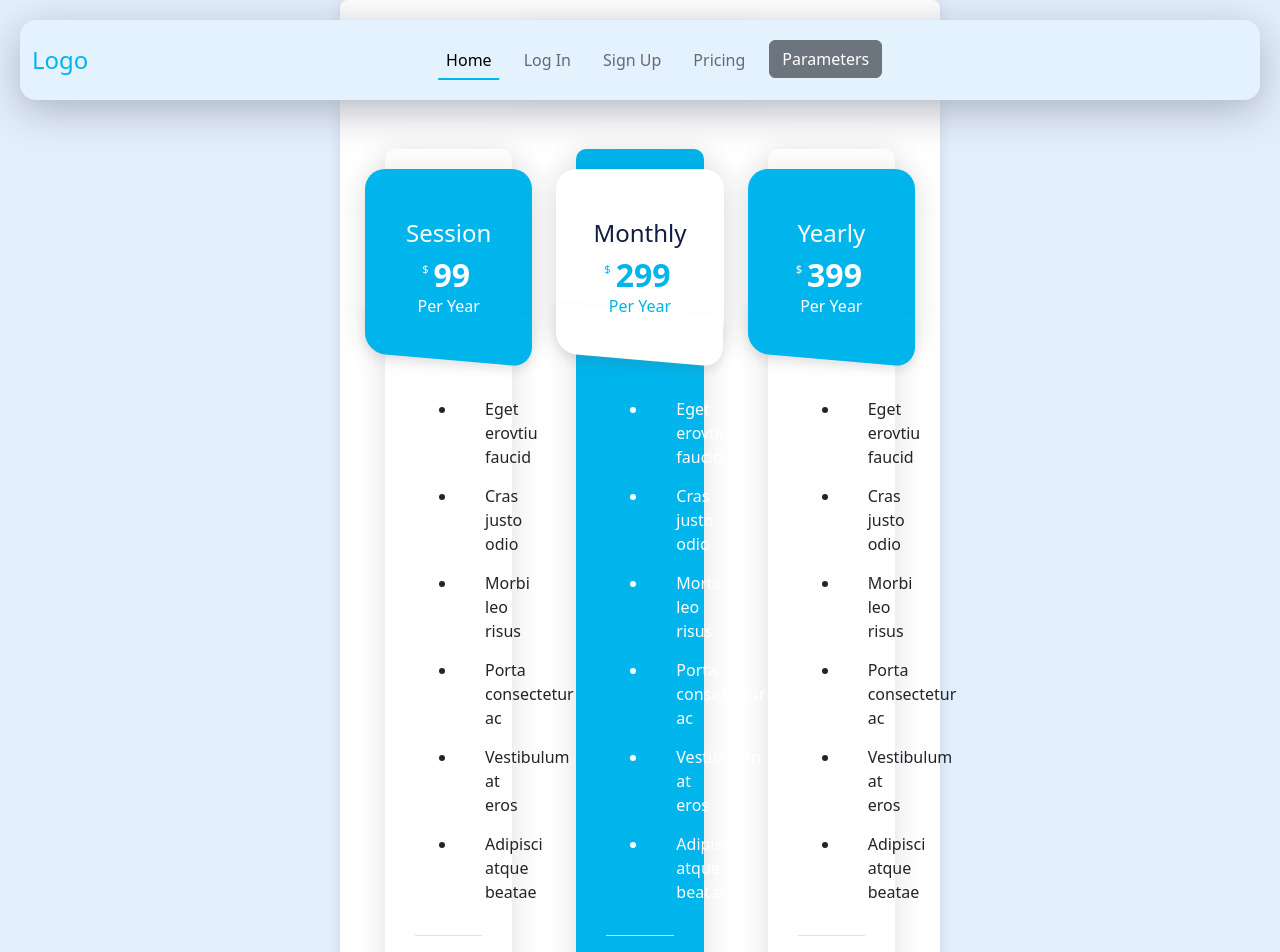
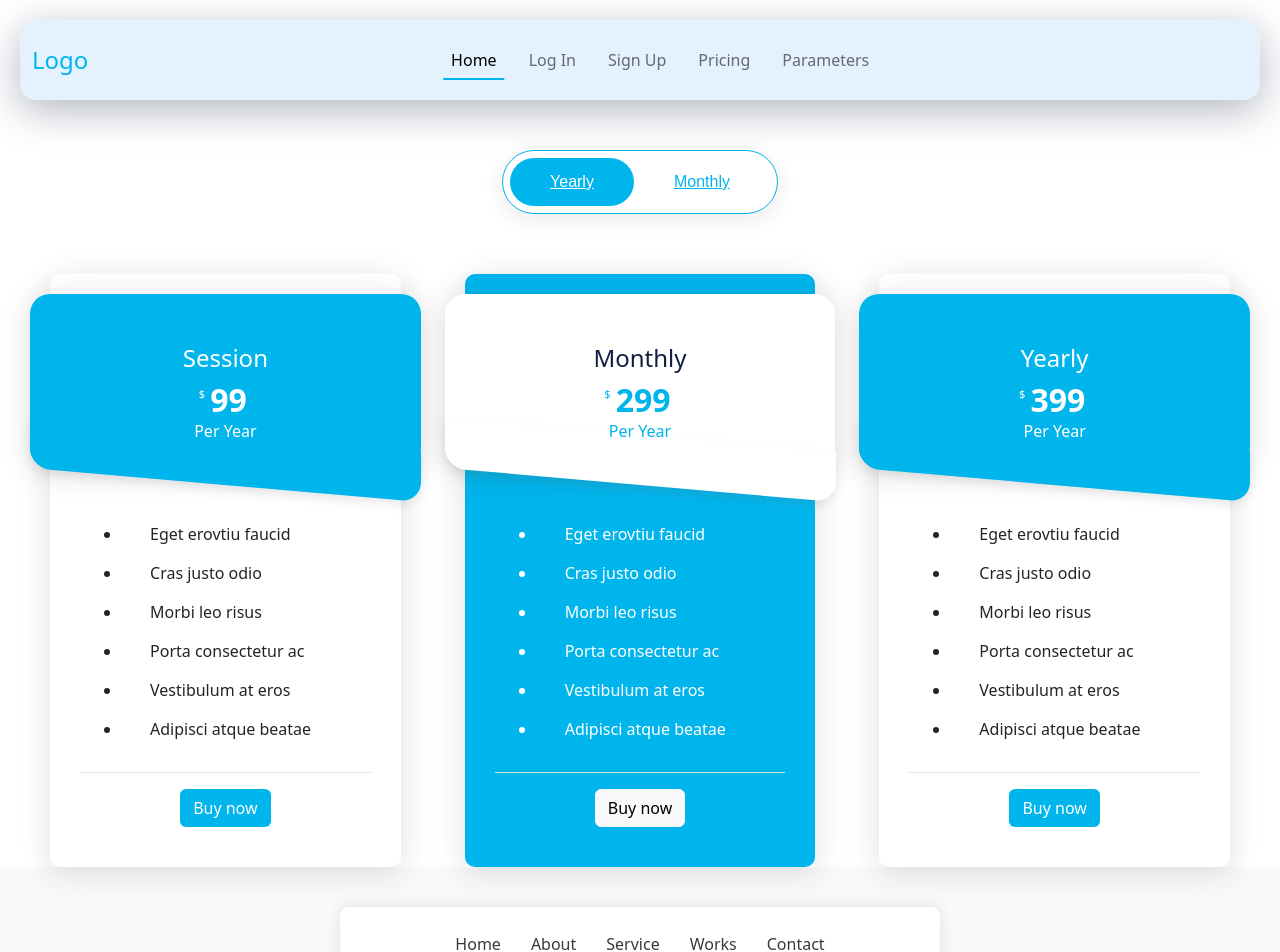
Before and after one commit to mohamedyaakoubi/DocuMed, a React (Create React App) app: page /pricing in a window 1280 px wide. Shown: the top 952 px of the page. Built offline with nearby package versions, Linux system fonts and the light colour scheme.

Commit message:
page logIn w pricing  jwhom fsfs khlihom kime home w riglt chwye nav eme 7sb fazt l role mzlt mehich mrigle

```diff
--- a/src/App.css
+++ b/src/App.css
@@ -1,7 +1,6 @@
 
 .App {
   text-align: center;
-  background-color:#e3effd;
 
 
 }
--- a/src/doctorComponents/doctorSignUp/docSignUp.jsx
+++ b/src/doctorComponents/doctorSignUp/docSignUp.jsx
@@ -100,7 +100,7 @@ const DocSignUp = () => {
 
 
     return (
-        <div class="body">
+        <div class="bodySignUp">
 
             <section>
                 <div class="container , containerdiv" >
--- a/src/doctorComponents/styleSignUp.css
+++ b/src/doctorComponents/styleSignUp.css
@@ -3,7 +3,7 @@
 @import url("https://fonts.googleapis.com/css2?family=Poppins:wght@200;300;400;500;600;700&display=swap");
 
 
-.body {
+.bodySignUp {
   padding-top: 20px;
   padding-bottom: 20px;
 
--- a/src/pages/LogIn/LogIn.jsx
+++ b/src/pages/LogIn/LogIn.jsx
@@ -1,5 +1,7 @@
-import React, { useState } from 'react';
-import { useNavigate } from 'react-router-dom'; // Import useNavigate for redirection
+import React, { useState, useEffect} from 'react';
+
+import 'bootstrap/dist/js/bootstrap.bundle.min.js';
+import { Link, useNavigate } from 'react-router-dom'; // Import useNavigate for redirection
 import { getAuth, signInWithEmailAndPassword } from 'firebase/auth';
 import { collection, query, where, getDocs } from 'firebase/firestore';
 import { db } from '../../Configs/firebase'; // Ensure this path is correct
@@ -49,13 +51,17 @@ export const LogIn = () => {
     };
 
     // Function to handle redirection to Sign Up page
-    const handleRedirect = () => {
-        navigate('/SignUp'); // Redirect to the SignUp page
-    };
+    // const handleRedirect = () => {
+    //    navigate('/SignUp'); // Redirect to the SignUp page
+    // };
+
+    // ==> istead of it make <link to "/page1" > txt </link> as following it is easier
+    // in this case
 
     return (
+        <body className='bodyLogin'>
             <div className="loginContainer">
-            <h2>Log In</h2>
+                <h2 className='logini'>Log in</h2>
                 {error && <p style={{ color: 'red' }}>{error}</p>}
                 <form className="loginForm" onSubmit={handleSubmit}>
                     <div className="formGroup">
@@ -85,12 +91,12 @@ export const LogIn = () => {
                     <button type="submit" className="loginButton">Log In</button>
                 </form>
                 <p className="redirectText">
-                Don't have an account?{' '}
-                <button type="button" onClick={handleRedirect} className="redirectButton">
-                    Sign Up
-                </button>
+                    <Link to="/signup" className="redirectButton">
+                        Don't have an account?
+                    </Link>
                 </p>
             </div>
+        </body>
     );
 };
 
--- a/src/pages/LogIn/Login.css
+++ b/src/pages/LogIn/Login.css
@@ -1,20 +1,24 @@
 /* LogIn.css */
 
 .loginContainer {
+    margin-top: 130px;
+    margin-bottom: 10px;
     width: 100%;
     max-width: 400px;
-    margin: 0 auto;
+    margin-right: auto;
+    margin-left: auto;
+    margin-left: 50rm;
     padding: 20px;
-    border: 1px solid #007BFF; /* Blue border */
+    border: 1px solid #00b5ec; /* Blue border */
     border-radius: 5px;
     background-color: #e3f2fd; /* Light blue background */
     box-shadow: 0 0 10px rgba(0, 123, 255, 0.2); /* Blue shadow */
 }
 
-h2 {
+.logini {
     text-align: center;
-    margin-bottom: 20px;
-    color: #007BFF; /* Blue heading */
+    margin-bottom: 50px;
+    color: #0056b3; /* Blue heading */
 }
 
 .loginForm {
--- a/src/pages/Navbar/Navbar.jsx
+++ b/src/pages/Navbar/Navbar.jsx
@@ -101,10 +101,10 @@ const Navbar = () => {
                 {userRole === 'patient' && (
                   <>
                     <li className="nav-item">
-                      <button className="btn btn-primary mx-2" onClick={handleAppointmentsClick}>My Appointments</button>
+                      <Link className=" nav-link mx-lg-2" onClick={handleAppointmentsClick}>My Appointments</Link>
                     </li>
                     <li className="nav-item">
-                      <button className="btn btn-primary mx-2" onClick={handleMyRecord}>My Records</button>
+                      <Link className=" nav-link mx-lg-2" onClick={handleMyRecord}>My Records</Link>
                     </li>
                   </>
                 )}
@@ -116,13 +116,13 @@ const Navbar = () => {
                   </li>
                 )}
                 <li className="nav-item">
-                  <button className="btn btn-secondary mx-2" onClick={handleParametersClick}>Parameters</button>
+                  <Link className="nav-link mx-lg-2" onClick={handleParametersClick}>Parameters</Link>
                 </li>
               </ul>
             </div>
           </div>
           {currentUser && (
-            <button className="btn btn-outline-danger" onClick={handleLogout}>Logout</button>
+            <Link className="btn btn-outline-danger" onClick={handleLogout}>Logout</Link>
           )}
         </div>
       </nav>
--- a/src/pages/Pricing/Pricing.css
+++ b/src/pages/Pricing/Pricing.css
@@ -1,7 +1,23 @@
 
 
 /* ===== PRICING PAGE ===== */
+.container1{
 
+  width: 100%;
+  margin-left: 0rem;
+}
+
+.tab-content{
+  margin-left: 30px;
+  margin-right: 30px;
+
+}
+
+
+.btn1, .btn2{
+  background-color: #00b5ec;
+  color: #fff;
+}
 .price-tabs {
   background-color: #fff;
   -webkit-box-shadow: 0 5px 20px 0 rgba(39, 39, 39, 0.1);
@@ -10,7 +26,9 @@
   padding: 7px;
   border-radius: 40px;
   border: 1px solid #00b5ec;
-  margin-bottom: 45px;
+  margin-bottom: 5px;
+  margin-top: 150px;
+
 }
 
 @media (min-width: 768px) {
@@ -19,7 +37,7 @@
   }
 }
 
-.price-tabs .nav-link {
+.price-tabs .nav-link1 {
   color: #00b5ec;
   font-weight: 500;
   font-family: "Montserrat", sans-serif;
@@ -33,21 +51,24 @@
 }
 
 @media (min-width: 768px) {
-  .price-tabs .nav-link {
+  .price-tabs .nav-link1 {
     padding: 12px 40px;
   }
 }
 
-.price-tabs .nav-link.active {
+.price-tabs .nav-link1.active {
   background-color: #00b5ec;
   color: #fff;
 }
 
 .price-item {
+  text-align: left;
+  margin-top: 20px;
   background-color: #fff;
   -webkit-box-shadow: 0 5px 30px 0 rgba(39, 39, 39, 0.15);
           box-shadow: 0 5px 30px 0 rgba(39, 39, 39, 0.15);
   border-radius: 10px;
+
 }
 
 @media (min-width: 768px) {
--- a/src/pages/Pricing/Pricing.jsx
+++ b/src/pages/Pricing/Pricing.jsx
@@ -4,11 +4,11 @@ import "./Pricing.css";
 export const Pricing = () => {
     return  (
 
-            <div className="container">
+        <div className="container1">
             <div className="text-center">
-                <div className="nav price-tabs" role="tablist">
-                    <a className="nav-link active" href="#yearly" role="tab" data-toggle="tab">Yearly</a>
-                    <a className="nav-link" href="#monthly" role="tab" data-toggle="tab">Monthly</a>
+                <div className="nav1 price-tabs" role="tablist">
+                    <a className="nav-link1 active" href="#yearly" role="tab" data-toggle="tab">Yearly</a>
+                    <a className="nav-link1" href="#monthly" role="tab" data-toggle="tab">Monthly</a>
                 </div>
             </div>
             <div className="tab-content wow fadeIn" >
@@ -48,7 +48,7 @@ export const Pricing = () => {
                                             <span>Adipisci atque beatae</span>
                                         </li>
                                     </ul>
-                                    <a href="#" className="btn btn-custom">Buy now</a>
+                                    <a href="#" className="btn btn-custom btn1">Buy now</a>
                                 </div>
                             </div>
                         </div>
@@ -124,16 +124,16 @@ export const Pricing = () => {
                                             <span>Adipisci atque beatae</span>
                                         </li>
                                     </ul>
-                                    <a href="#" className="btn btn-custom">Buy now</a>
+                                    <a href="#" className="btn btn-custom btn2">Buy now</a>
                                 </div>
                             </div>
                         </div>
                     </div>
                 </div>
                 <div role="tabpanel" className="tab-pane fade" id="monthly">
-                    <div className="row justify-content-center">
-                        <div className="col-md-6 col-lg-4 mb-30">
-                            <div className="price-item text-center">
+                    <div className="row justify-content-center ">
+                        <div className="col-md-6 col-lg-4 mb-30 ">
+                            <div className="price-item text-center ">
                                 <div className="price-top">
                                     <h4>Session</h4>
                                     <h2 className="mb-0"><sup>$</sup>29</h2>
@@ -170,8 +170,8 @@ export const Pricing = () => {
                                 </div>
                             </div>
                         </div>
-                        <div className="col-md-6 col-lg-4 mb-30">
-                            <div className="price-item text-center popular">
+                        <div className="col-md-6 col-lg-4 mb-30 ">
+                            <div className="price-item text-center popular ">
                                 <div className="price-top">
                                     <h4>Monthly</h4>
                                     <h2 className="mb-0"><sup>$</sup>59</h2>
@@ -208,8 +208,8 @@ export const Pricing = () => {
                                 </div>
                             </div>
                         </div>
-                        <div className="col-md-6 col-lg-4 mb-30">
-                            <div className="price-item text-center">
+                        <div className="col-md-6 col-lg-4 mb-30 ">
+                            <div className="price-item text-center ">
                                 <div className="price-top">
                                     <h4>Enterprise</h4>
                                     <h2 className="mb-0"><sup>$</sup>99</h2>
--- a/src/pages/home/Home.css
+++ b/src/pages/home/Home.css
@@ -1,6 +1,4 @@
-body {
-  background-color: antiquewhite;
-}
+
 
 .body1 {
   background-color: #00b5ec;
```
Lines whose indentation alone changed are shown as unchanged.
